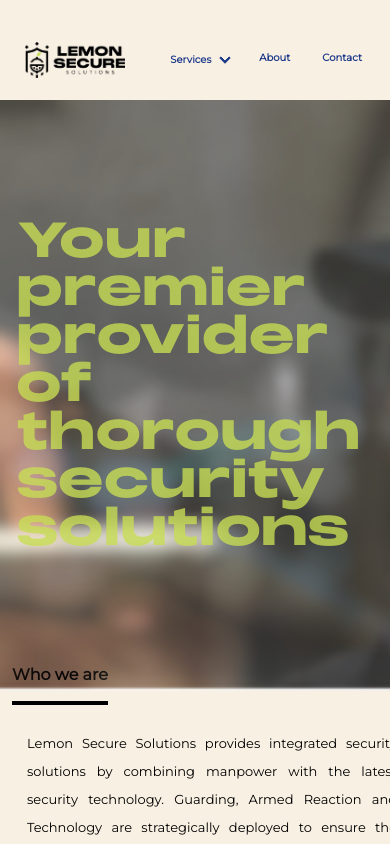
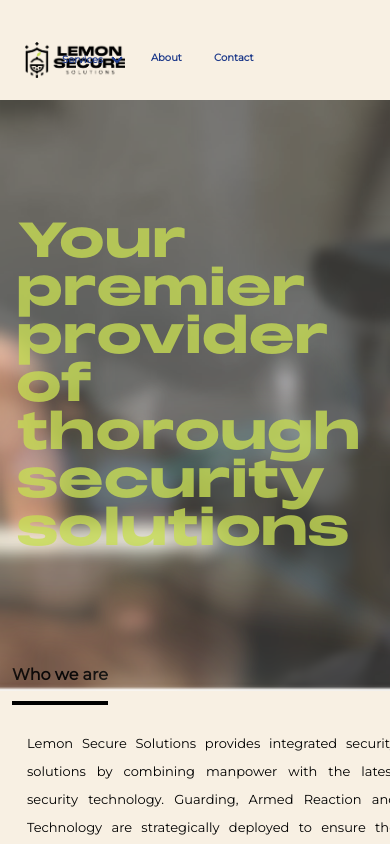
Before and after one commit to alexdev2001/lemon, a Next.js app: page / in a window 390 px wide. Shown: the top 844 px of the page. Built offline with nearby package versions, Linux system fonts and the light colour scheme.

Commit message:
some updates

```diff
--- a/src/components/layout/layout.jsx
+++ b/src/components/layout/layout.jsx
@@ -12,7 +12,7 @@ export default function Layout({ children }) {
 
   return (
     <>
-      <div className="navbar text-black layout-container relative z-20">
+      <div className="navbar text-black layout-container relative z-20 custom-nav">
         <div className="flex-1">
           <a className="btn btn-ghost" onClick={() => router.push("/")}>
             <Logonav />
--- a/src/styles/globals.css
+++ b/src/styles/globals.css
@@ -365,6 +365,10 @@ body {
     height:40px;
   }
 
+  .custom-nav {
+    width: 50%;
+  }
+
 
 
 
```
